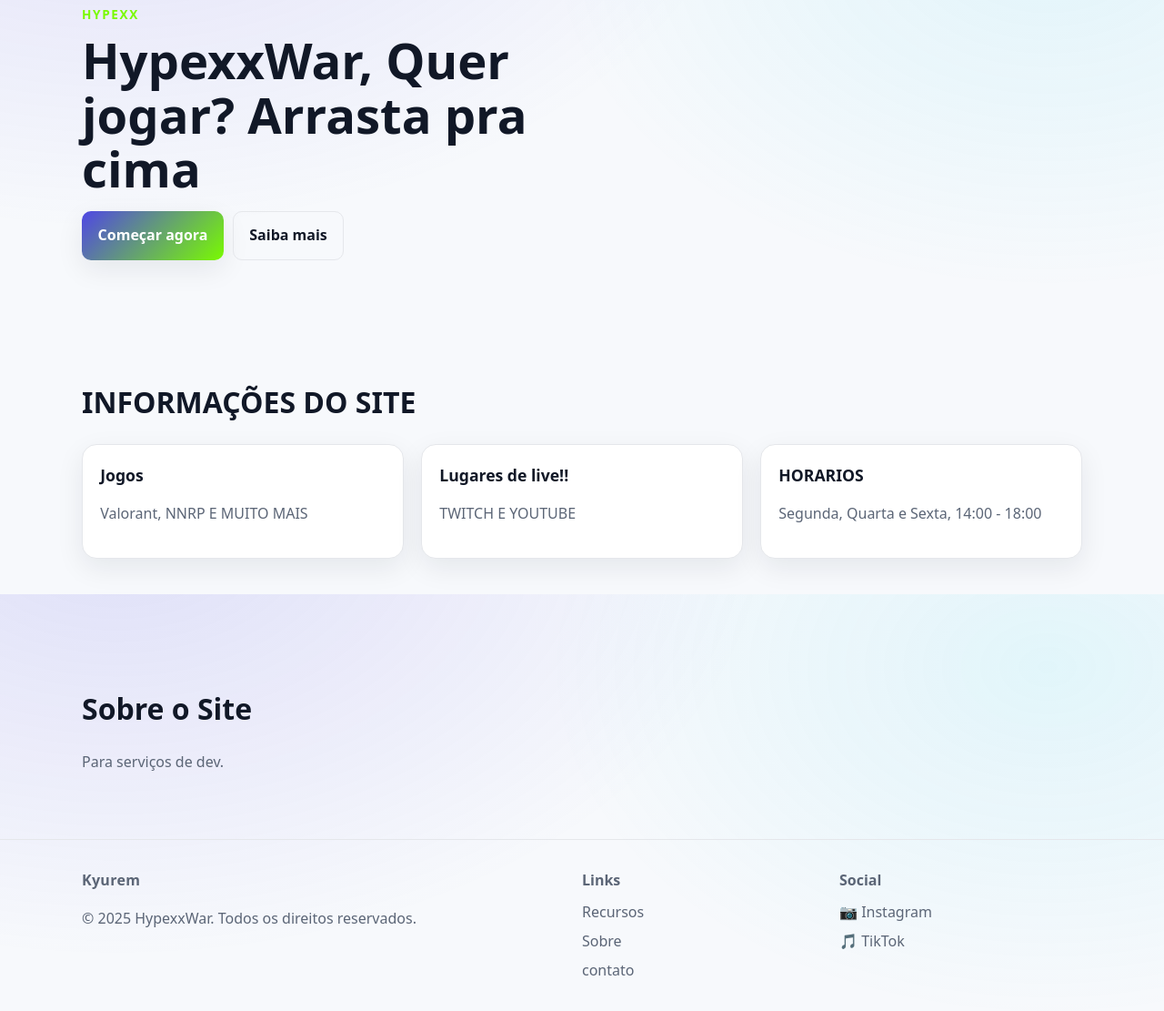
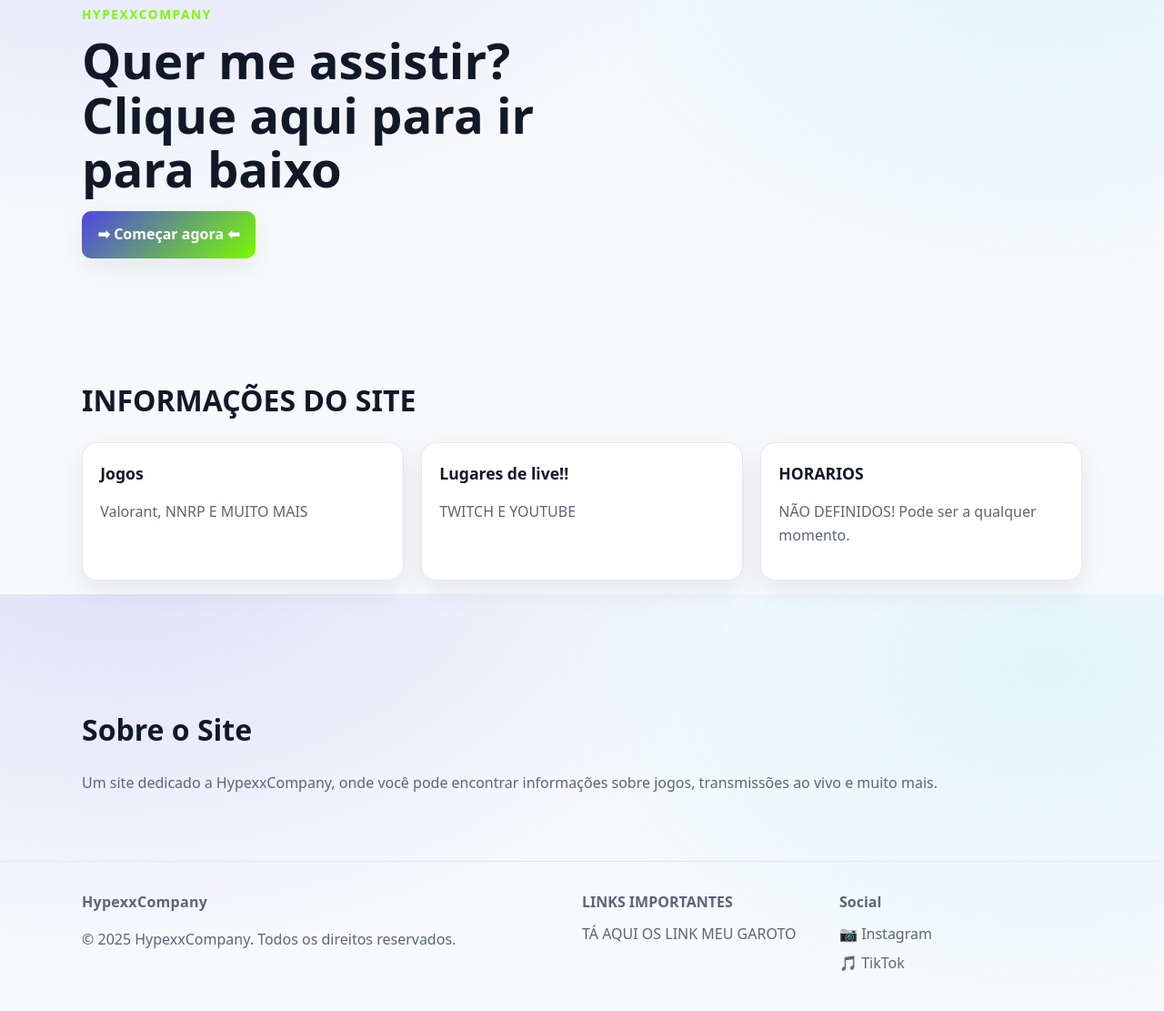
Before and after one commit to HypexxWar/HypexxCompany, a plain HTML site: page index.html in a window 1280 px wide. Shown: the part 147-1258 px from the top of the page at 91% size. Drawn offline with Linux system fonts and the light colour scheme.

Commit message:
Update index.html

```diff
--- a/index.html
+++ b/index.html
@@ -3,15 +3,15 @@
 <head>
   <meta charset="utf-8" />
   <meta name="viewport" content="width=device-width, initial-scale=1" />
-  <title>HypexxWar</title>
+  <title>HypexxCompany</title>
   <meta name="description" content="Descrição curta do site." />
-  <meta name="author" content="HypexxWar" />
+  <meta name="author" content="HypexxCompany" />
 
   <!-- Favicon (substitua o caminho quando tiver um) -->
-  <link rel="icon" href="" />
+  <link rel="icon" href="./foto.ico" />
 
   <!-- Open Graph / SEO básico -->
-  <meta property="og:title" content="HypexxWar" />
+  <meta property="og:title" content="HypexxCompany" />
   <meta property="og:description" content="Descrição curta do site." />
   <meta property="og:type" content="website" />
   <meta property="og:url" content="" />
@@ -128,11 +128,10 @@
     <section class="hero">
       <div class="container hero-grid">
         <div>
-          <span class="kicker">Hypexx</span>
-          <h1>HypexxWar, Quer jogar? Arrasta pra cima</h1>
+          <span class="kicker">HypexxCompany</span>
+          <h1>Quer me assistir? Clique aqui para ir para baixo</h1>
           <div style="display:flex; gap:.6rem; flex-wrap: wrap;">
-            <a class="btn" href="#recursos">Começar agora</a>
-            <a class="btn ghost" href="#sobre">Saiba mais</a>
+            <a class="btn" href="#recursos">➡ Começar agora ⬅</a>
           </div>
       </div>
     </section>
@@ -152,7 +151,7 @@
           </article>
           <article class="card">
             <h3>HORARIOS</h3>
-            <p class="muted">Segunda, Quarta e Sexta, 14:00 - 18:00</p>
+            <p class="muted">NÃO DEFINIDOS! Pode ser a qualquer momento.</p>
           </article>
         </div>
       </div>
@@ -162,7 +161,7 @@
     <section id="sobre">
       <div class="container">
         <h2 class="section-title">Sobre o Site</h2>
-        <p class="muted">Para serviços de dev.</p>
+        <p class="muted">Um site dedicado a HypexxCompany, onde você pode encontrar informações sobre jogos, transmissões ao vivo e muito mais.</p>
       </div>
     </section>
 
@@ -172,16 +171,14 @@
     <div class="container footer-grid">
       <div>
         <div class="brand">
-          <span>Kyurem</span>
+          <span>HypexxCompany</span>
         </div>
-        <p>© <span id="year"></span> HypexxWar. Todos os direitos reservados.</p>
+        <p>© <span id="year"></span> HypexxCompany. Todos os direitos reservados.</p>
       </div>
       <div class="footer-col">
-        <strong>Links</strong>
+        <strong>LINKS IMPORTANTES</strong>
         <div style="display:flex; flex-direction:column; gap:.4rem; margin-top:.6rem;">
-          <a href="#recursos">Recursos</a>
-          <a href="#sobre">Sobre</a>
-          <a href="https://hopp.bio/hypexxwar" target="_blank">contato</a>
+          <a href="https://hopp.bio/hypexxwar" target="_blank">TÁ AQUI OS LINK MEU GAROTO</a>
         </div>
       </div>
       <div class="footer-col">
```
